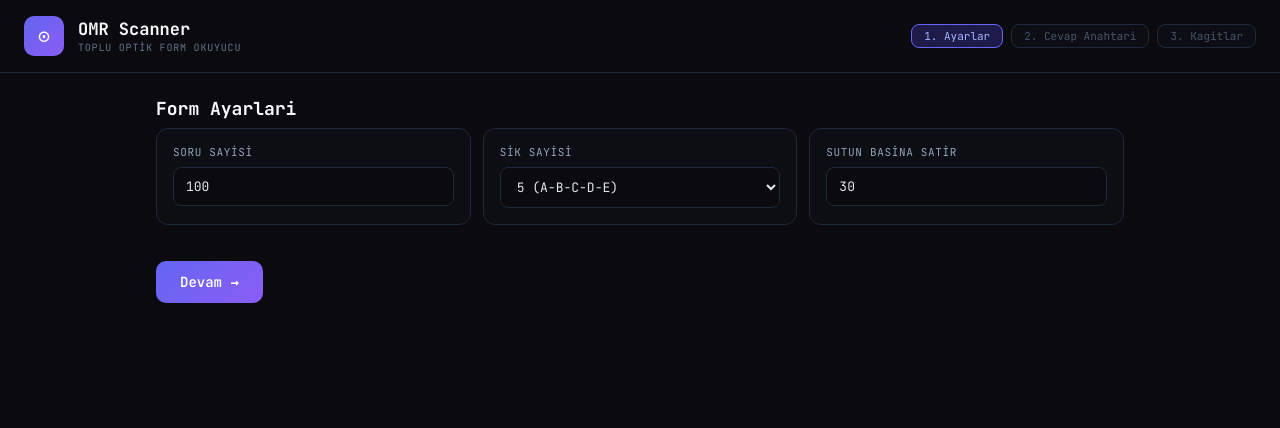
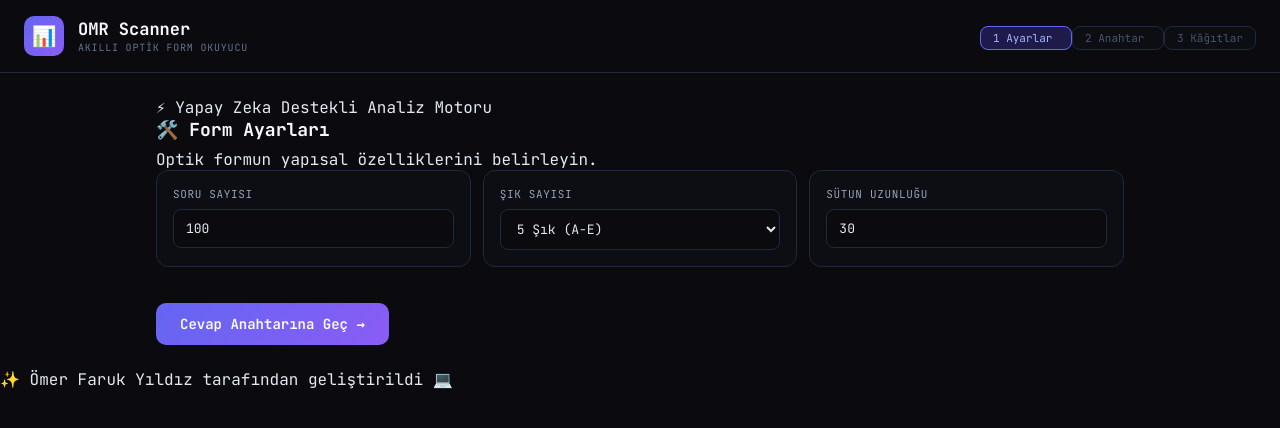
Before and after one commit to OmerFaruk-YILDIZ/omr, a Flask app: page / in a window 1280 px wide. Shown: the top 428 px of the page. Run offline with Flask 3, Linux system fonts and the light colour scheme.

Commit message:
Update index.html

```diff
--- a/templates/index.html
+++ b/templates/index.html
@@ -4,35 +4,92 @@
 <meta charset="UTF-8">
 <meta name="viewport" content="width=device-width, initial-scale=1.0">
 <title>OMR Scanner - Toplu Optik Form Okuyucu</title>
+
+<link href="https://fonts.googleapis.com/css2?family=Poppins:wght@400;500;600;700&family=JetBrains+Mono:wght@400;700&display=swap" rel="stylesheet">
 <link rel="stylesheet" href="/static/style.css">
+
 </head>
 <body>
+
+<div class="bg-glow glow-1"></div>
+<div class="bg-glow glow-2"></div>
+
 <div class="hdr">
-  <div class="logo">&#8857;</div>
-  <div><h1>OMR Scanner</h1><p>Toplu Optik Form Okuyucu</p></div>
-  <div class="steps" id="stepsBar">
-    <span class="step active" id="s1">1. Ayarlar</span>
-    <span class="step" id="s2">2. Cevap Anahtari</span>
-    <span class="step" id="s3">3. Kagitlar</span>
+  <div class="logo">
+    <span class="logo-icon">📊</span>
+  </div>
+  <div class="hdr-title">
+    <h1>OMR Scanner</h1>
+    <p>Akıllı Optik Form Okuyucu</p>
+  </div>
+
+  <div class="steps">
+    <div class="step-container">
+      <span class="step active" id="s1">
+        <span class="step-num">1</span> Ayarlar
+      </span>
+      <span class="step-line"></span>
+      <span class="step" id="s2">
+        <span class="step-num">2</span> Anahtar
+      </span>
+      <span class="step-line"></span>
+      <span class="step" id="s3">
+        <span class="step-num">3</span> Kâğıtlar
+      </span>
+    </div>
   </div>
 </div>
+
 <div class="wrap">
 
-  <!-- STEP 1: AYARLAR -->
-  <div id="step1">
-    <h2 class="sh">Form Ayarlari</h2>
-    <div class="row3">
-      <div class="card"><label>Soru Sayisi</label><input type="number" id="numQ" value="100" min="1" max="300"/></div>
-      <div class="card"><label>Sik Sayisi</label><select id="numC"><option value="4">4 (A-B-C-D)</option><option value="5" selected>5 (A-B-C-D-E)</option></select></div>
-      <div class="card"><label>Sutun Basina Satir</label><input type="number" id="rowsPerCol" value="30" min="1" max="60"/></div>
+  <div class="badge-container">
+    <div class="ai-badge">
+      <span class="pulse-dot"></span> ⚡ Yapay Zeka Destekli Analiz Motoru
     </div>
-    <button class="btn-primary" onclick="goStep(2)">Devam &#8594;</button>
   </div>
 
-  <!-- STEP 2: CEVAP ANAHTARI -->
-  <div id="step2" class="hidden">
-    <h2 class="sh">Cevap Anahtari</h2>
-    <p class="desc">Cevap anahtarini elle girin veya optik formdan okutun.</p>
+  <div id="step1" class="glass-panel">
+    <div class="step-header">
+      <h2 class="sh">🛠️ Form Ayarları</h2>
+      <p class="sh-sub">Optik formun yapısal özelliklerini belirleyin.</p>
+    </div>
+
+    <div class="row3">
+      <div class="card">
+        <label>Soru Sayısı</label>
+        <div class="input-wrapper">
+          <input type="number" id="numQ" value="100">
+        </div>
+      </div>
+
+      <div class="card">
+        <label>Şık Sayısı</label>
+        <div class="input-wrapper">
+          <select id="numC">
+            <option value="4">4 Şık (A-D)</option>
+            <option value="5" selected>5 Şık (A-E)</option>
+          </select>
+        </div>
+      </div>
+
+      <div class="card">
+        <label>Sütun Uzunluğu</label>
+        <div class="input-wrapper">
+          <input type="number" id="rowsPerCol" value="30">
+        </div>
+      </div>
+    </div>
+
+    <div class="btn-right">
+      <button class="btn-primary glow-btn" onclick="goStep(2)">Cevap Anahtarına Geç <span>→</span></button>
+    </div>
+  </div>
+
+  <div id="step2" class="hidden glass-panel">
+    <div class="step-header">
+      <h2 class="sh">🔑 Cevap Anahtarı</h2>
+      <p class="sh-sub" id="keyInfo">Değerlendirme için referans anahtarı belirleyin.</p>
+    </div>
 
     <div class="tabs">
       <button class="tab active" onclick="switchTab('manual')">Elle Gir</button>
@@ -40,62 +97,80 @@
     </div>
 
     <div id="tabManual">
-      <div class="card">
-        <label>Cevaplari virgul ile girin</label>
-        <textarea id="manualKey" rows="4" placeholder="A,B,C,D,E,A,B,C,D,E,..."></textarea>
-        <p class="hint" id="keyCount">0 cevap girildi</p>
+      <div class="card no-hover">
+        <label style="margin-bottom: 10px; display:block; color:var(--text-muted);">Örn: A, B, C, D, E</label>
+        <textarea id="manualKey" placeholder="Cevapları virgülle ayırarak giriniz..."></textarea>
+        <div id="keyCount" class="info-text" style="margin-top:10px; color:var(--primary); font-size:13px; font-weight:600;">0 cevap girildi</div>
       </div>
     </div>
 
     <div id="tabScan" class="hidden">
-      <div class="upload-zone" id="keyUpload" onclick="document.getElementById('keyFile').click()">
-        <div class="uz-icon">&#128273;</div>
-        <p class="uz-text">Cevap anahtari formunu yukleyin</p>
-        <p class="uz-sub">Isaretlenmis optik form goruntusu</p>
+      <div class="upload-zone" id="keyUpload" onclick="keyFile.click()">
+        <div class="laser"></div>
+        <div class="uz-icon">📸</div>
+        <p class="uz-text">Cevap anahtarı formunu buraya sürükleyin</p>
+        <p class="uz-sub">veya seçmek için tıklayın</p>
       </div>
-      <input type="file" id="keyFile" accept="image/*" style="display:none"/>
-      <div id="keyStatus" class="hidden"></div>
+      <input type="file" id="keyFile" hidden>
+      <div id="keyStatus" class="hidden status-box" style="margin-top: 15px; background: rgba(255,255,255,0.05); padding: 15px; border-radius: 10px;"></div>
     </div>
 
     <div class="btn-row">
-      <button class="btn-secondary" onclick="goStep(1)">&#8592; Geri</button>
-      <button class="btn-primary" onclick="goStep(3)" id="btnToStep3">Devam &#8594;</button>
+      <button class="btn-secondary" onclick="goStep(1)">← Geri</button>
+      <button class="btn-primary glow-btn" onclick="goStep(3)">Kağıt Yüklemeye Geç <span>→</span></button>
     </div>
   </div>
 
-  <!-- STEP 3: TOPLU YUKLEME -->
-  <div id="step3" class="hidden">
-    <h2 class="sh">Ogrenci Kagitlarini Yukleyin</h2>
-    <p class="desc" id="keyInfo"></p>
+  <div id="step3" class="hidden glass-panel">
+    <div class="step-header">
+      <h2 class="sh">📂 Öğrenci Kâğıtları</h2>
+      <p class="sh-sub">Analiz edilecek tüm optik formları topluca yükleyin.</p>
+    </div>
 
-    <div class="upload-zone multi" id="batchUpload" onclick="document.getElementById('batchFiles').click()">
-      <div class="uz-icon">&#128218;</div>
-      <p class="uz-text">Tum ogrenci kagitlarini secin veya surukleyin</p>
-      <p class="uz-sub">Birden fazla dosya secebilirsiniz</p>
+    <div class="upload-zone massive-zone" id="batchUpload" onclick="batchFiles.click()">
+      <div class="laser"></div>
+      <div class="uz-icon floating">📑</div>
+      <p class="uz-text">Tüm öğrenci kağıtlarını seçin veya sürükleyin</p>
+      <p class="uz-sub">Birden fazla dosya seçebilirsiniz</p>
     </div>
-    <input type="file" id="batchFiles" accept="image/*" multiple style="display:none"/>
 
-    <div id="fileList" class="hidden"></div>
+    <input type="file" id="batchFiles" multiple hidden>
 
-    <div class="btn-row">
-      <button class="btn-secondary" onclick="goStep(2)">&#8592; Geri</button>
-      <button class="btn-primary" onclick="startBatch()" id="btnBatch" class="hidden">&#8857; Toplu Analiz Baslat</button>
+    <div id="fileList" class="hidden" style="margin-top: 20px;"></div>
+
+    <div class="btn-center">
+      <button id="btnBatch" class="btn-primary btn-large glow-btn hidden" onclick="startBatch()">🚀 Toplu Analiz Başlat</button>
     </div>
   </div>
 
-  <!-- RESULTS -->
   <div id="resultsSection" class="hidden">
-    <div class="btn-row" style="margin-bottom:16px">
-      <button class="btn-secondary" onclick="resetAll()">&#8635; Yeni Tarama</button>
-      <button class="btn-sm" onclick="xJSON()">{ } JSON</button>
-      <button class="btn-sm green" onclick="xXLS()">&#128202; Excel Rapor</button>
+    <div class="results-header" style="display: flex; justify-content: space-between; align-items: center; margin-bottom: 20px; border-bottom: 1px solid rgba(255,255,255,0.08); padding-bottom: 15px;">
+      <h2 style="font-size: 24px; font-weight: 600;">📈 Analiz Sonuçları</h2>
+      <div class="export-btns" style="display: flex; gap: 10px;">
+         <button class="btn-warning glow-btn" onclick="resetAll()">🔄 Yeni Tarama</button>
+         <button class="btn-secondary btn-sm" onclick="xJSON()">JSON İndir</button>
+         <button class="btn-success btn-sm glow-btn" onclick="xXLS()">Excel Raporu (XLSX)</button>
+      </div>
     </div>
+
     <div id="statsArea"></div>
-    <div id="resultsTable"></div>
+
+    <div class="glass-panel" style="margin-top:20px; padding:0; overflow:hidden;">
+      <div id="resultsTable"></div>
+    </div>
   </div>
 
-  <div class="err hidden" id="errBox"><p id="errTxt"></p></div>
+  <div id="errBox" class="hidden error-toast" style="position: fixed; bottom: 20px; right: 20px; background: #7f1d1d; color: #fca5a5; padding: 15px 25px; border-radius: 10px; border: 1px solid #b91c1c; display: flex; align-items: center; gap: 15px; box-shadow: 0 10px 30px rgba(0,0,0,0.5); z-index: 9999;">
+    <span id="errTxt"></span>
+    <button style="background: none; border: none; color: white; font-size: 20px; cursor: pointer;" onclick="this.parentElement.classList.add('hidden')">×</button>
+  </div>
+
 </div>
+
+<div class="footer">
+  <p>✨ <span>Ömer Faruk Yıldız</span> tarafından geliştirildi 💻</p>
+</div>
+
 <script src="/static/app.js"></script>
 </body>
 </html>
```
